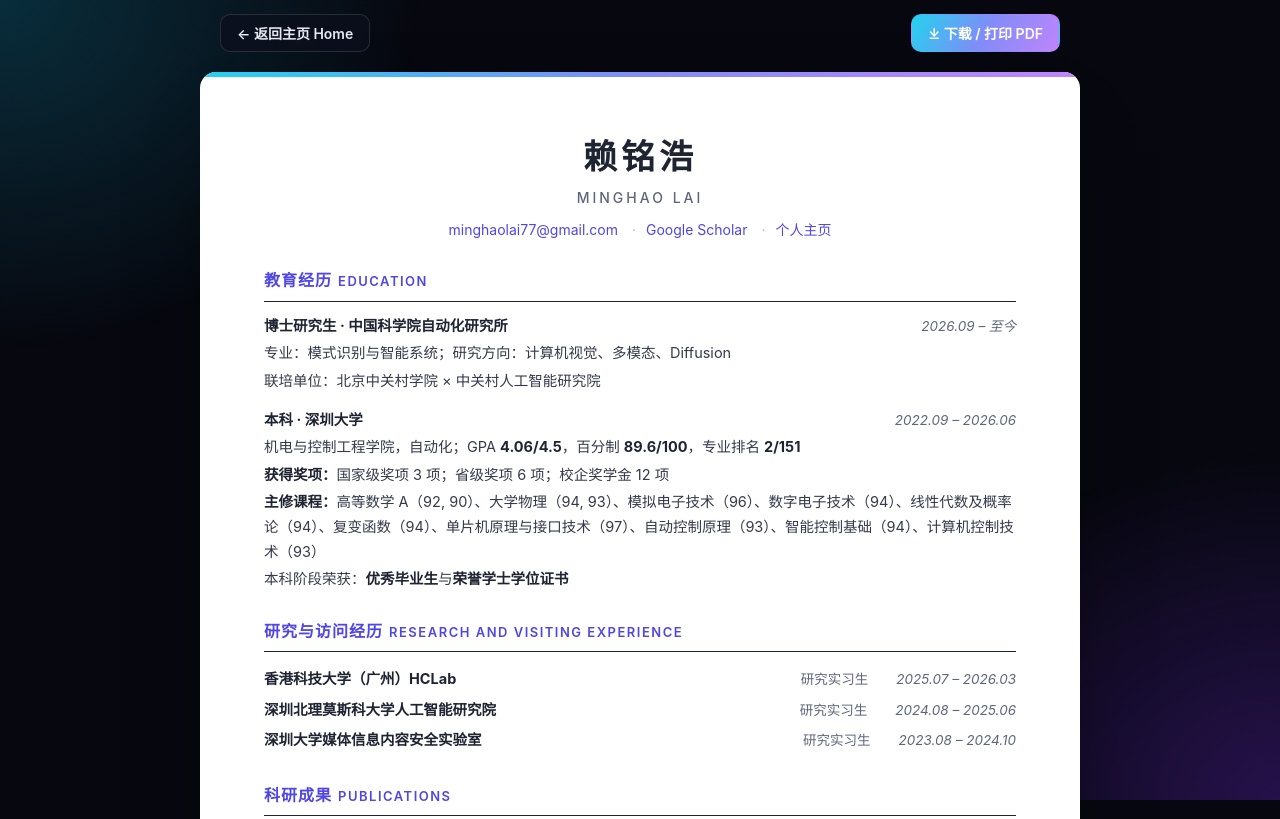
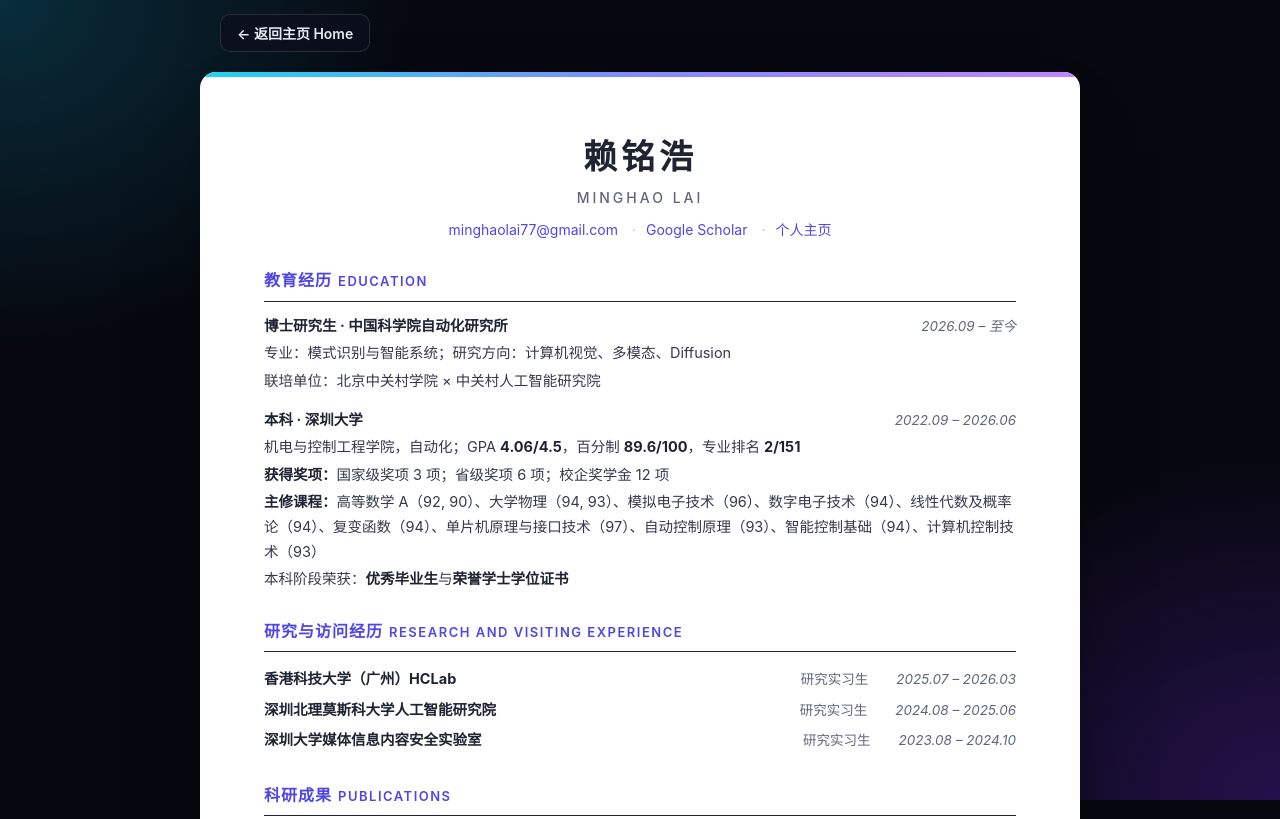
Before and after one commit to minghaolai/minghaolai.github.io, a plain HTML site: page cv.html in a window 1280 px wide. Shown: the top 819 px of the page. Drawn offline with Linux system fonts and the light colour scheme.

Commit message:
Add files via upload

```diff
--- a/cv.html
+++ b/cv.html
@@ -93,7 +93,6 @@
 <body>
   <div class="toolbar">
     <a class="tb-btn" href="index.html">← 返回主页 Home</a>
-    <button class="tb-btn primary" onclick="window.print()">⤓ 下载 / 打印 PDF</button>
   </div>
 
   <article class="paper">
```
